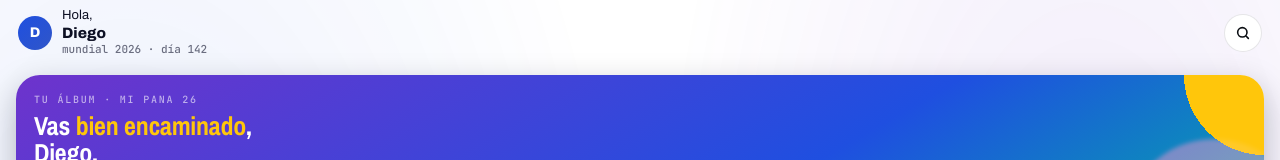
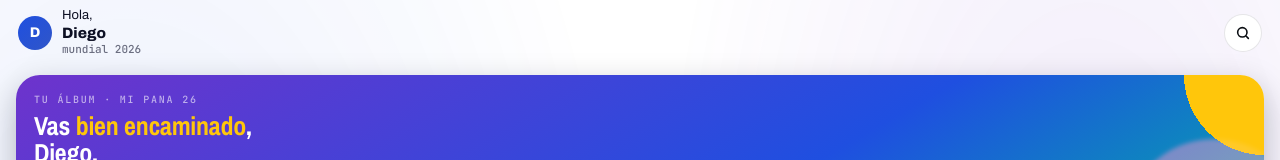
Before and after one commit to carmudgeon/mi-pana, a React (Vite) app: page / in a window 1280 px wide. Shown: the top 160 px of the page. Built offline with nearby package versions, Linux system fonts and the light colour scheme.

Commit message:
fix: remove static day counter from subtitle

```diff
--- a/src/i18n.js
+++ b/src/i18n.js
@@ -1,7 +1,7 @@
 const strings = {
   es: {
     greeting: 'Hola,',
-    subtitle: 'mundial 2026 · día 142',
+    subtitle: 'mundial 2026',
     albumEyebrow: 'TU ÁLBUM · MI PANA 26',
     heroTitle: (name) => `Vas bien encaminado, ${name}.`,
     heroTitleEm: 'bien encaminado',
```
